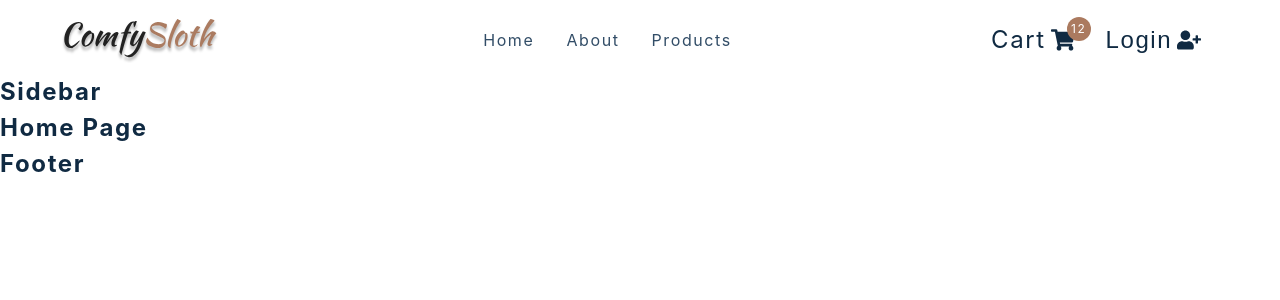
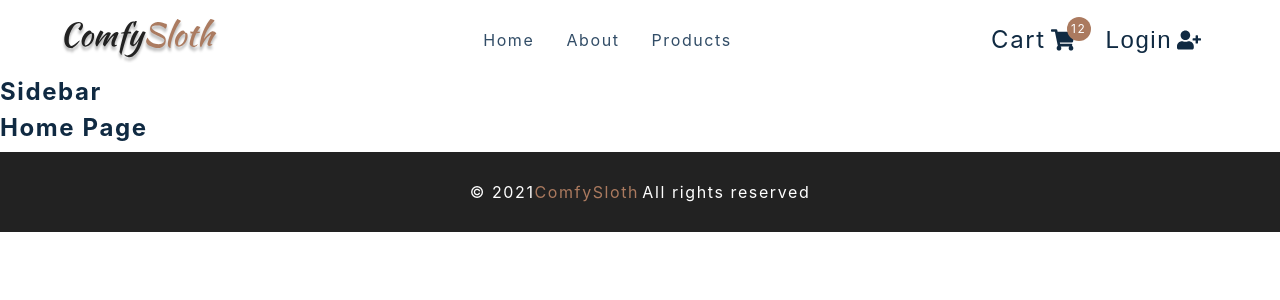
Before and after one commit to Krixxx/store-sample, a React (Create React App) app: page / in a window 1280 px wide. Shown: the top 300 px of the page. Built offline with nearby package versions, Linux system fonts and the light colour scheme; the HTML template or start-up script is replaced by a standard one.

Commit message:
set up footer

```diff
--- a/src/components/Footer.js
+++ b/src/components/Footer.js
@@ -1,8 +1,16 @@
-import React from 'react'
-import styled from 'styled-components'
+import React from 'react';
+import styled from 'styled-components';
 const Footer = () => {
-  return <h4>footer</h4>
-}
+  return (
+    <Wrapper>
+      <h5>
+        &copy; {new Date().getFullYear()}
+        <span>ComfySloth</span>
+      </h5>
+      <h5>All rights reserved</h5>
+    </Wrapper>
+  );
+};
 
 const Wrapper = styled.footer`
   height: 5rem;
@@ -26,6 +34,6 @@
   @media (min-width: 776px) {
     flex-direction: row;
   }
-`
+`;
 
-export default Footer
+export default Footer;
```
